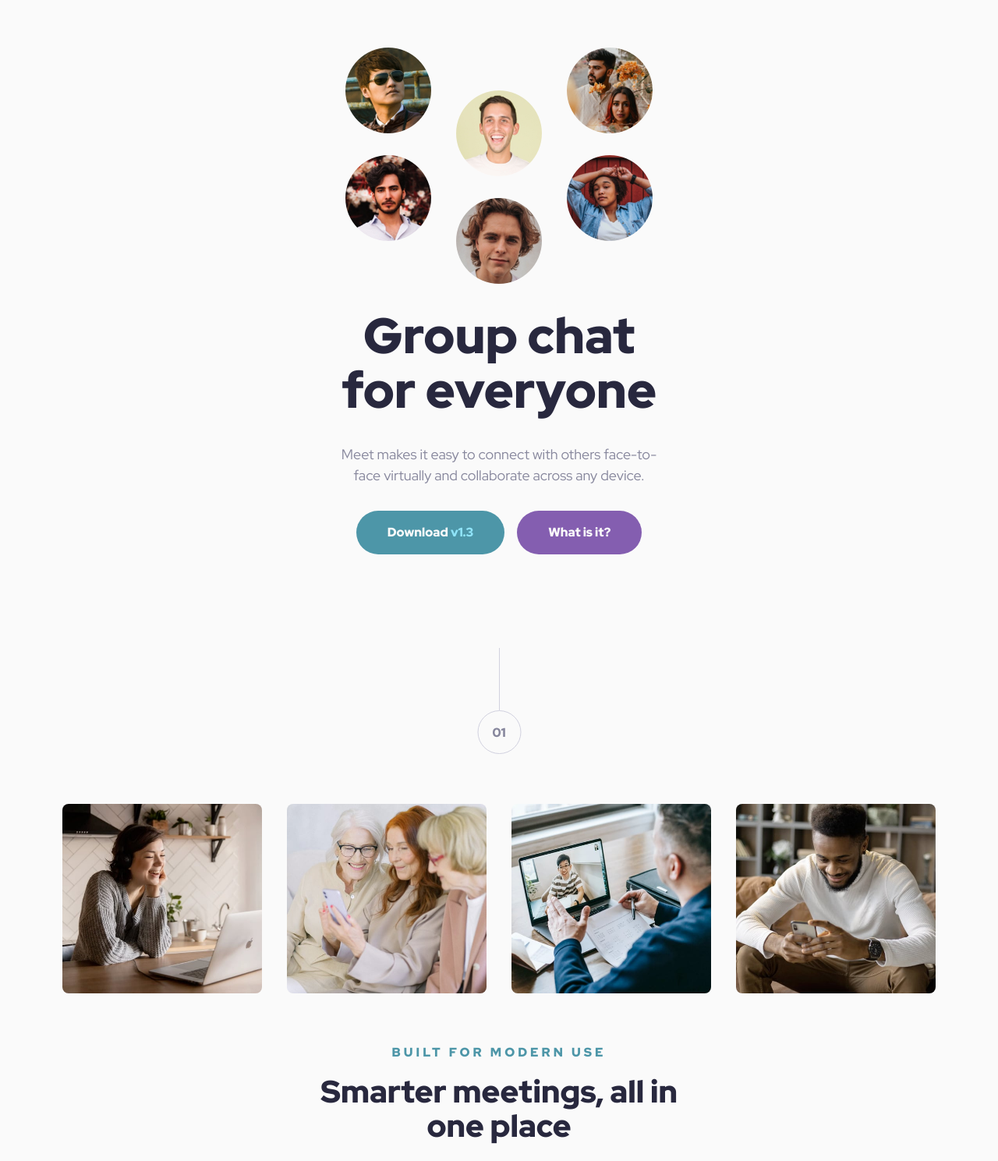
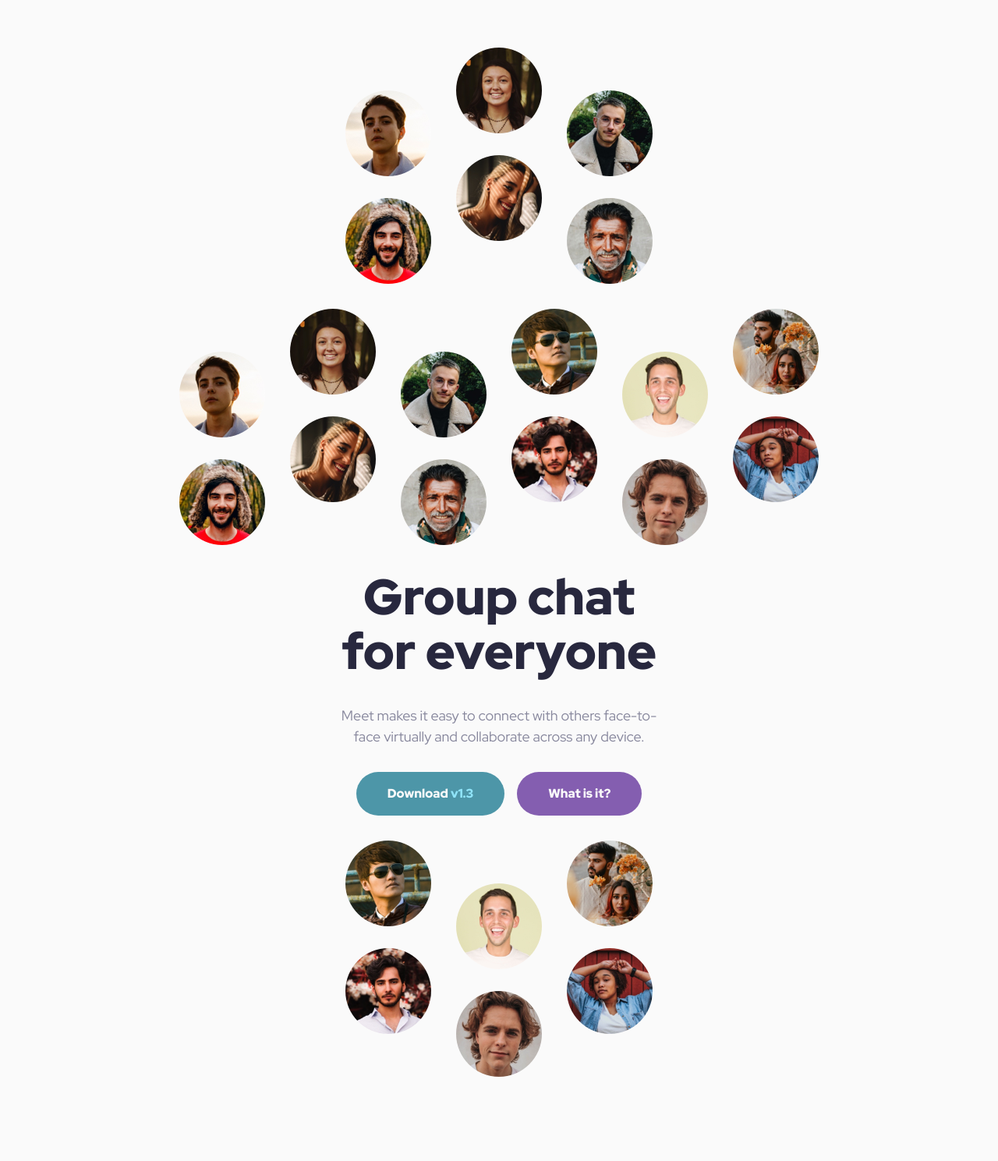
Before and after one commit to dedo-dev/meet-landing-page, a plain HTML site: page index.html in a window 1280 px wide. Shown: the part 111-1600 px from the top of the page at 78% size. Drawn offline with Linux system fonts and the light colour scheme.

Commit message:
images in hero section for desktop set

```diff
--- a/index.html
+++ b/index.html
@@ -20,10 +20,19 @@
     <section class="wrapper">
       <div class="hero | d-flex fd-col">
         <!-- ⚠️⚠️⚠️FIX THE IMGS FOR ALL DEVICE⚠️⚠️⚠️ -->
+
+        <div class="hero__img-left-desk">
+          <picture>
+            <source media="(min-width: 900px)" srcset="assets/desktop/image-hero-left.png">
+            <!-- <img src="assets/desktop/image-hero-left.png" alt=""> -->
+            <img src="assets/tablet/image-hero.png" alt="">
+          </picture>
+        </div>
+
         <picture class="hero__img">
-          <source media="(min-width: 900px)" srcset="assets/desktop/image-hero-right.png">
           <img src="assets/tablet/image-hero.png" alt="">
         </picture>
+
         <div class="hero__copy-wrapper | d-flex fd-col">
           <h1 class="hero__title | fw-900 | clr-n-900">Group chat for everyone</h1>
           <p class="hero__copy">Meet makes it easy to connect with others face-to-face virtually and collaborate across any device.</p>
@@ -32,6 +41,15 @@
             <a href="#" class="button button--secondary">What is it?</a>
           </div>
         </div>
+
+        <div class="hero__img-right-desk">
+          <picture>
+            <source media="(min-width: 900px)" srcset="assets/desktop/image-hero-right.png">
+            <!-- <img src="assets/desktop/image-hero-right.png" alt=""> -->
+            <img src="assets/tablet/image-hero.png" alt="">
+          </picture>
+        </div>
+
       </div>
     </section>
 
```
